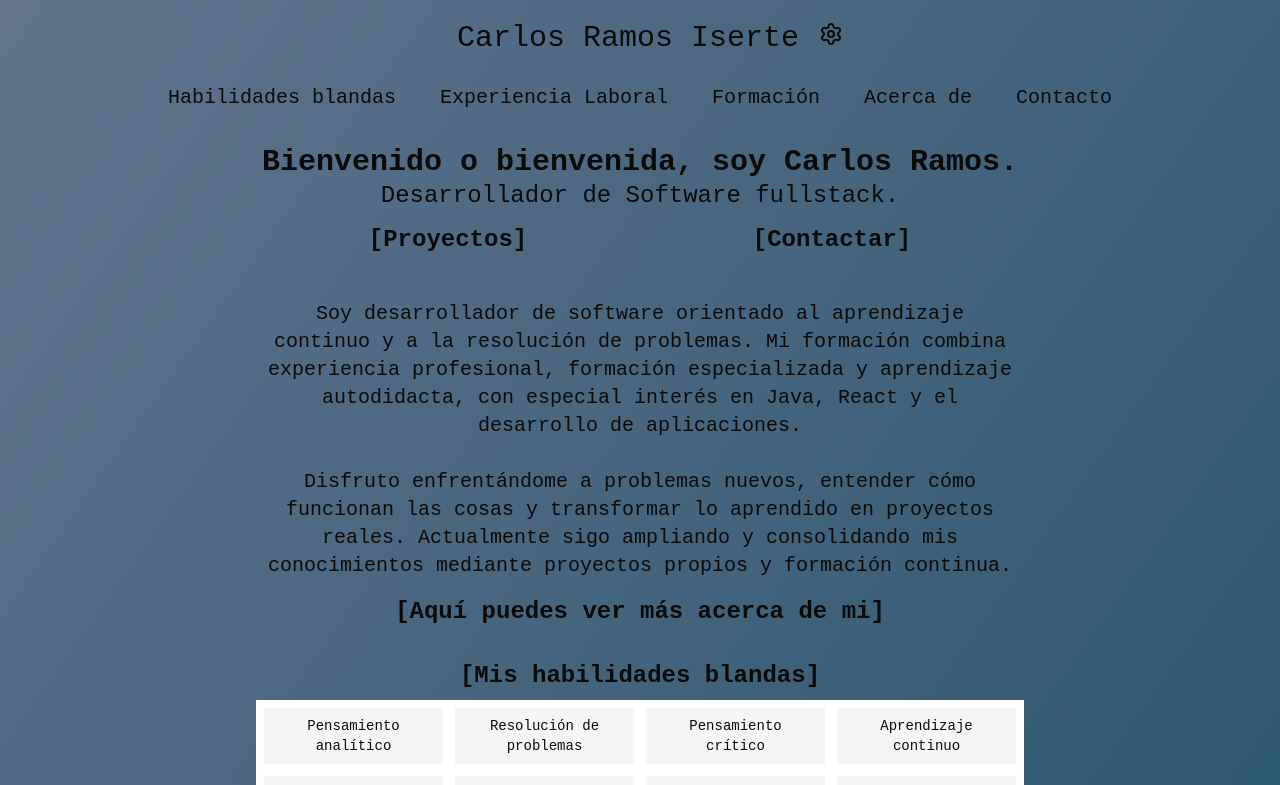
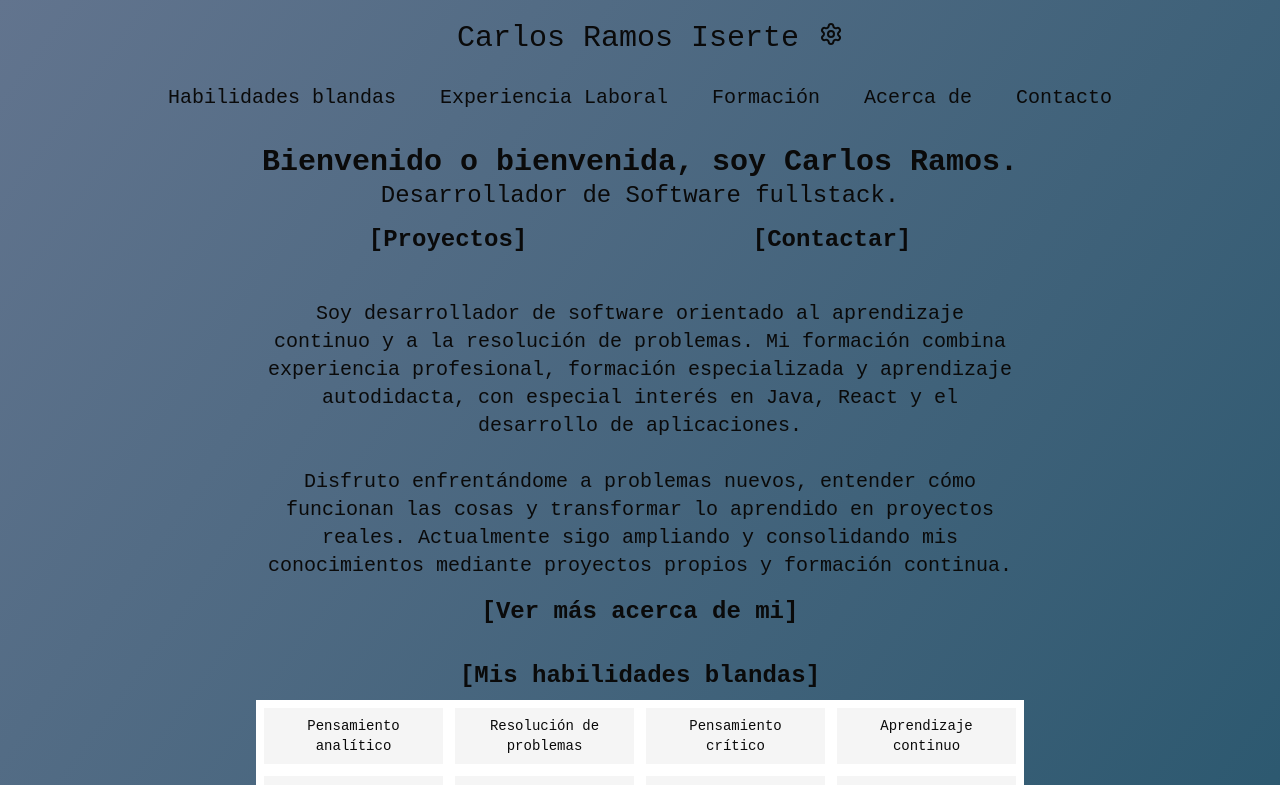
Before and after one commit to CarlosRamosDeveloper/portfolio, a React (Vite) app: page / in a window 1280 px wide. Shown: the top 785 px of the page. Built offline with nearby package versions, Linux system fonts and the light colour scheme.

Commit message:
Changed about me text at landing

```diff
--- a/src/constants/pages/landing.text.ts
+++ b/src/constants/pages/landing.text.ts
@@ -9,7 +9,7 @@ export const LANDING_TEXT = {
     'Soy desarrollador de software orientado al aprendizaje continuo y a la resolución de problemas. Mi formación combina experiencia profesional, formación especializada y aprendizaje autodidacta, con especial interés en Java, React y el desarrollo de aplicaciones.',
     'Disfruto enfrentándome a problemas nuevos, entender cómo funcionan las cosas y transformar lo aprendido en proyectos reales. Actualmente sigo ampliando y consolidando mis conocimientos mediante proyectos propios y formación continua.',
   ],
-  aboutMe: 'Aquí puedes ver más acerca de mi',
+  aboutMe: 'Ver más acerca de mi',
   education: 'Educación',
   work: 'Trabajo',
   internship: 'Prácticas',
```
